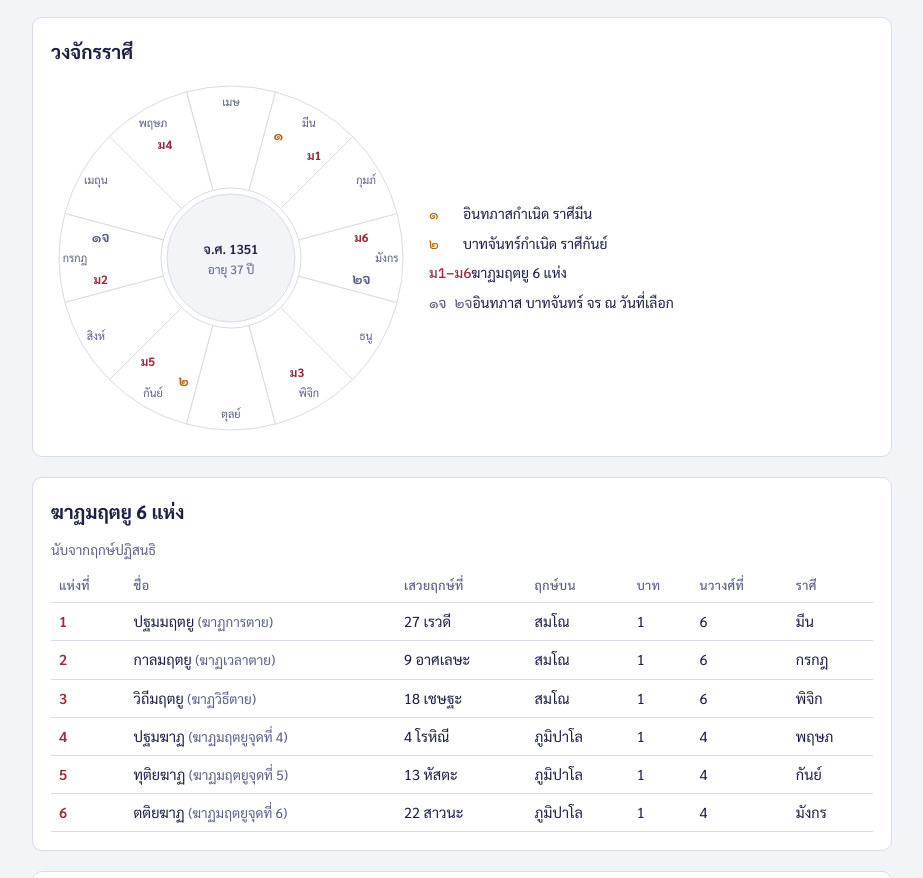
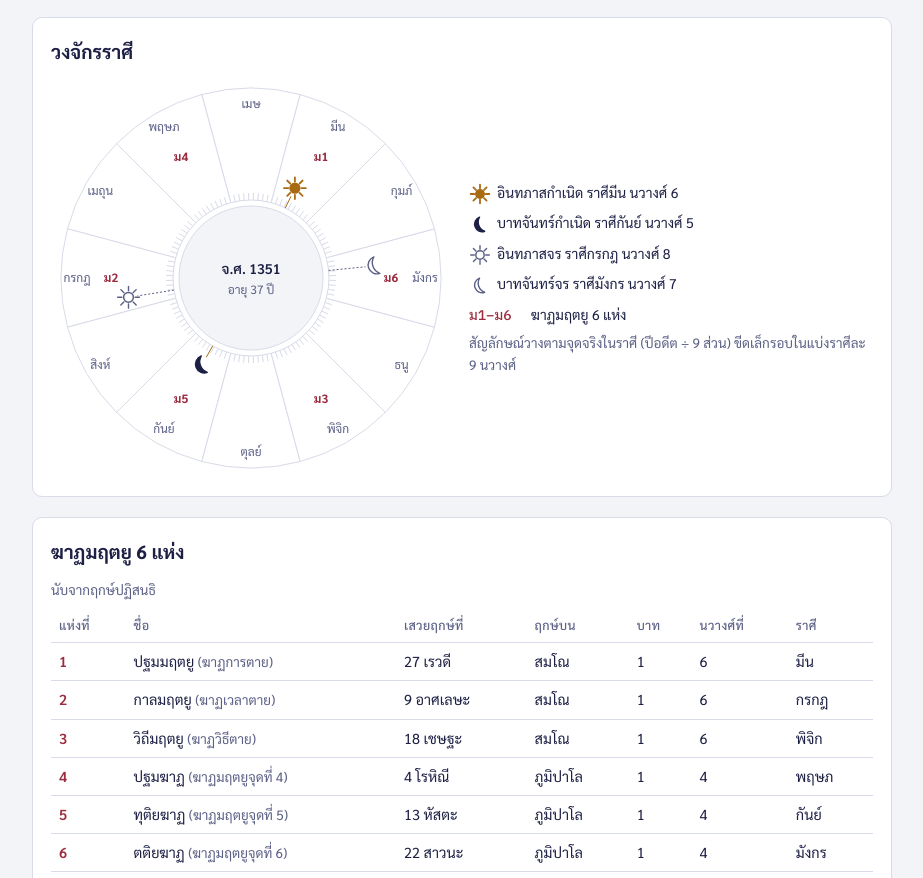
Before and after one commit to Physicalthearpy2569/Zenith-Luna, a plain HTML site: page index.html in a window 1280 px wide. Shown: the part 1233-2111 px from the top of the page, without its empty margins (178-1101 px from the left). Drawn offline with Linux system fonts and the light colour scheme; a web font is replaced by a local one.

Commit message:
Add files via upload

```diff
--- a/index.html
+++ b/index.html
@@ -70,11 +70,11 @@ button{font:inherit;font-weight:600;border-radius:8px;padding:9px 16px;cursor:po
 .lak .res{font-size:15px}
 .tag{display:inline-block;font-size:12.5px;padding:1px 8px;border-radius:999px;background:var(--accent-soft);color:var(--ink);font-weight:500}
 /* wheel */
-.wheelbox{display:grid;grid-template-columns:minmax(0,360px) 1fr;gap:18px;align-items:center}
+.wheelbox{display:grid;grid-template-columns:minmax(0,400px) 1fr;gap:18px;align-items:center}
 @media (max-width:640px){.wheelbox{grid-template-columns:1fr}}
-svg.wheel{width:100%;max-width:360px;height:auto;display:block;margin:0 auto}
+svg.wheel{width:100%;max-width:400px;height:auto;display:block;margin:0 auto}
 .legend{display:flex;flex-direction:column;gap:6px;font-size:14px;min-width:0}
-.legend span.k{display:inline-block;min-width:34px;font-family:var(--f-num);font-weight:500}
+.legend span.k{display:inline-block;min-width:56px;margin-right:6px;font-family:var(--f-num);font-weight:500}
 /* tables */
 .tbl{overflow-x:auto}
 table{border-collapse:collapse;width:100%;font-size:14.5px;font-variant-numeric:tabular-nums}
@@ -324,33 +324,46 @@ function board(title,head,l,label,extra){
   ${extra||''}</div>`;
 }
 
+function sunIcon(x,y,s,hollow){
+  let g=`<g transform="translate(${x.toFixed(1)},${y.toFixed(1)})">`;
+  for(let k=0;k<8;k++){const a=k*Math.PI/4;g+=`<line x1="${(Math.cos(a)*s*0.95).toFixed(2)}" y1="${(Math.sin(a)*s*0.95).toFixed(2)}" x2="${(Math.cos(a)*s*1.55).toFixed(2)}" y2="${(Math.sin(a)*s*1.55).toFixed(2)}" stroke="${hollow?'var(--muted)':'var(--accent)'}" stroke-width="${hollow?1.4:1.8}" stroke-linecap="round"/>`;}
+  g+=`<circle r="${(s*0.7).toFixed(2)}" fill="${hollow?'var(--surface)':'var(--accent)'}" stroke="${hollow?'var(--muted)':'var(--accent)'}" stroke-width="1.5"/></g>`;return g;}
+function moonIcon(x,y,s,hollow){
+  const r=s*1.25,R2=r*1.3;
+  return `<g transform="translate(${x.toFixed(1)},${y.toFixed(1)}) rotate(-20) translate(${(r*0.3).toFixed(2)},0)"><path d="M 0 ${(-r).toFixed(2)} A ${r.toFixed(2)} ${r.toFixed(2)} 0 0 0 0 ${r.toFixed(2)} A ${R2.toFixed(2)} ${R2.toFixed(2)} 0 0 1 0 ${(-r).toFixed(2)} Z" fill="${hollow?'var(--surface)':'var(--ink)'}" stroke="${hollow?'var(--muted)':'var(--ink)'}" stroke-width="1.4" stroke-linejoin="round"/></g>`;}
 function wheel(r){
-  const S=360,c=S/2,R1=172,R0=70,items=Array.from({length:12},()=>[]);
-  items[r.ind.sign].push({t:'๑',k:'ind'});items[r.bc.sign].push({t:'๒',k:'bc'});
-  r.mr.forEach((m,i)=>items[m.sign].push({t:'ม'+(i+1),k:'mr'}));
-  items[r.indJon.sign].push({t:'๑จ',k:'jon'});items[r.bcJon.sign].push({t:'๒จ',k:'jon'});
+  const S=400,c=S/2,R1=190,R0=78,items=Array.from({length:12},()=>[]);
+  r.mr.forEach((m,i)=>items[m.sign].push('ม'+(i+1)));
+  const P=(R,a)=>[c+R*Math.cos(a*Math.PI/180),c+R*Math.sin(a*Math.PI/180)];
+  const ps=(R,a)=>P(R,a).map(v=>v.toFixed(1)).join(',');
+  // longitude (deg 0–360) → screen angle; เมษ centred at top, signs run counter-clockwise
+  const ang=lon=>-75-lon;
+  const lonOf=(sign,adeet)=>sign*30+ymdToMin(adeet)/(9*MIN_YEAR)*30;
   let g='';
   for(let i=0;i<12;i++){
-    // เมษ at top, counter-clockwise
-    const a0=(-90-15-i*30)*Math.PI/180, a1=(-90+15-i*30)*Math.PI/180, am=(-90-i*30)*Math.PI/180;
-    const p=(R,a)=>`${(c+R*Math.cos(a)).toFixed(1)},${(c+R*Math.sin(a)).toFixed(1)}`;
-    g+=`<path d="M${p(R0,a0)} L${p(R1,a0)} A${R1},${R1} 0 0 1 ${p(R1,a1)} L${p(R0,a1)} A${R0},${R0} 0 0 0 ${p(R0,a0)} Z" fill="var(--surface)" stroke="var(--line)"/>`;
-    const lx=c+(R1-16)*Math.cos(am),ly=c+(R1-16)*Math.sin(am);
-    g+=`<text x="${lx.toFixed(1)}" y="${(ly+4).toFixed(1)}" text-anchor="middle" font-size="11" fill="var(--muted)" font-family="Sarabun,sans-serif">${RASI[i]}</text>`;
-    const list=items[i];
-    list.forEach((it,j)=>{
-      const rr=R1-40-Math.floor(j/2)*18, off=(j%2? 9:-9)*(list.length>1?1:0);
-      const ax=am+off*Math.PI/180;
-      const x=c+rr*Math.cos(ax),y=c+rr*Math.sin(ax);
-      const col=it.k==='mr'?'var(--danger)':it.k==='jon'?'var(--muted)':'var(--accent)';
-      g+=`<text x="${x.toFixed(1)}" y="${(y+5).toFixed(1)}" text-anchor="middle" font-size="${it.k==='mr'?12:14}" font-weight="700" fill="${col}" font-family="Sarabun,sans-serif">${it.t}</text>`;
-    });
+    const a0=-75-i*30, a1=-105-i*30, am=-90-i*30;
+    g+=`<path d="M${ps(R0,a1)} L${ps(R1,a1)} A${R1},${R1} 0 0 1 ${ps(R1,a0)} L${ps(R0,a0)} A${R0},${R0} 0 0 0 ${ps(R0,a1)} Z" fill="var(--surface)" stroke="var(--line)"/>`;
+    for(let k=1;k<9;k++){const a=a0-k*30/9;g+=`<line x1="${P(R0,a)[0].toFixed(1)}" y1="${P(R0,a)[1].toFixed(1)}" x2="${P(R0+7,a)[0].toFixed(1)}" y2="${P(R0+7,a)[1].toFixed(1)}" stroke="var(--line)"/>`;}
+    const [lx,ly]=P(R1-16,am);
+    g+=`<text x="${lx.toFixed(1)}" y="${(ly+4).toFixed(1)}" text-anchor="middle" font-size="12" fill="var(--muted)" font-family="Sarabun,sans-serif">${RASI[i]}</text>`;
+    items[i].forEach((t,j)=>{const off=items[i].length>1?(j%2?7:-7):0;const [x,y]=P(R1-50-Math.floor(j/2)*16,am+off);
+      g+=`<text x="${x.toFixed(1)}" y="${(y+4).toFixed(1)}" text-anchor="middle" font-size="12" font-weight="700" fill="var(--danger)" font-family="Sarabun,sans-serif">${t}</text>`;});
   }
+  // จร (hollow) on the outer track, กำเนิด (solid) on the inner track
+  const pts=[
+    {lon:lonOf(r.indJon.sign,r.indJon.adeet),R:R0+46,f:sunIcon,h:true},
+    {lon:lonOf(r.bcJon.sign,r.bcJon.adeet),R:R0+46,f:moonIcon,h:true},
+    {lon:lonOf(r.ind.sign,r.ind.adeet),R:R0+22,f:sunIcon,h:false},
+    {lon:lonOf(r.bc.sign,r.bc.adeet),R:R0+22,f:moonIcon,h:false}];
+  pts.forEach(p=>{const a=ang(p.lon);const [x0,y0]=P(R0,a),[x1,y1]=P(p.R-9,a);
+    g+=`<line x1="${x0.toFixed(1)}" y1="${y0.toFixed(1)}" x2="${x1.toFixed(1)}" y2="${y1.toFixed(1)}" stroke="${p.h?'var(--muted)':'var(--accent)'}" stroke-width="1" stroke-dasharray="${p.h?'2 2':'none'}"/>`;
+    const [x,y]=P(p.R,a);g+=p.f(x,y,7,p.h);});
   g+=`<circle cx="${c}" cy="${c}" r="${R0-6}" fill="var(--bg)" stroke="var(--line)"/>`;
-  g+=`<text x="${c}" y="${c-4}" text-anchor="middle" font-size="13" fill="var(--ink)" font-family="Sarabun,sans-serif" font-weight="600">จ.ศ. ${r.csi.cs}</text>`;
+  g+=`<text x="${c}" y="${c-4}" text-anchor="middle" font-size="14" fill="var(--ink)" font-family="Sarabun,sans-serif" font-weight="600">จ.ศ. ${r.csi.cs}</text>`;
   g+=`<text x="${c}" y="${c+16}" text-anchor="middle" font-size="12" fill="var(--muted)" font-family="Sarabun,sans-serif">อายุ ${r.age.y} ปี</text>`;
   return `<svg class="wheel" viewBox="0 0 ${S} ${S}" role="img" aria-label="วงจักรราศีแสดงตำแหน่งอินทภาส บาทจันทร์ และมฤตยู">${g}</svg>`;
 }
+const ICON=(f,h)=>`<svg width="22" height="22" viewBox="-11 -11 22 22" style="vertical-align:middle;margin-right:6px" aria-hidden="true">${f(0,0,6,h)}</svg>`;
 
 function run(){
   $('err').hidden=true;
@@ -367,10 +380,12 @@ function run(){
   $('exflag').textContent=isEx?'ข้อมูลชุดนี้คือตัวอย่างในตำรา (เกิด 19 เม.ย. 2532 เวลา 10.30 น.) ผลตรงกับตำราทุกขั้น':'';
   $('boards').innerHTML=board('อินทภาสกำเนิด','๑',r.ind,'อินทภาส')+board('บาทจันทร์กำเนิด','๒',r.bc,'บาทจันทร์');
   $('wheel').innerHTML=wheel(r);
-  $('legend').innerHTML=`<div><span class="k" style="color:var(--accent)">๑</span>อินทภาสกำเนิด ราศี${RASI[r.ind.sign]}</div>
-   <div><span class="k" style="color:var(--accent)">๒</span>บาทจันทร์กำเนิด ราศี${RASI[r.bc.sign]}</div>
+  $('legend').innerHTML=`<div>${ICON(sunIcon,false)}อินทภาสกำเนิด ราศี${RASI[r.ind.sign]} นวางศ์ ${r.ind.navamsa}</div>
+   <div>${ICON(moonIcon,false)}บาทจันทร์กำเนิด ราศี${RASI[r.bc.sign]} นวางศ์ ${r.bc.navamsa}</div>
+   <div>${ICON(sunIcon,true)}อินทภาสจร ราศี${RASI[r.indJon.sign]} นวางศ์ ${r.indJon.navamsa}</div>
+   <div>${ICON(moonIcon,true)}บาทจันทร์จร ราศี${RASI[r.bcJon.sign]} นวางศ์ ${r.bcJon.navamsa}</div>
    <div><span class="k" style="color:var(--danger)">ม1–ม6</span>ฆาฏมฤตยู 6 แห่ง</div>
-   <div><span class="k" style="color:var(--muted)">๑จ ๒จ</span>อินทภาส บาทจันทร์ จร ณ วันที่เลือก</div>`;
+   <p class="note">สัญลักษณ์วางตามจุดจริงในราศี (ปีอดีต ÷ 9 ส่วน) ขีดเล็กรอบในแบ่งราศีละ 9 นวางศ์</p>`;
   $('mr').innerHTML=r.mr.map((m,i)=>`<tr class="m"><td>${i+1}</td><td>${m.n} <span class="note">(${m.sub})</span></td><td>${m.firk} ${m.name}</td><td>${m.bon}</td><td>${m.baat}</td><td>${m.navamsa}</td><td>${RASI[m.sign]}</td></tr>`).join('');
   const jb=(t,h,l,j)=>`<div class="lak"><h3>${t}</h3>
     <div class="lakgrid"><div class="side l"><span class="cap">อดีต</span><span>${j.adeet.y} ปี</span><span>${j.adeet.mo} เดือน</span><span>${j.adeet.d} วัน</span></div>
```
